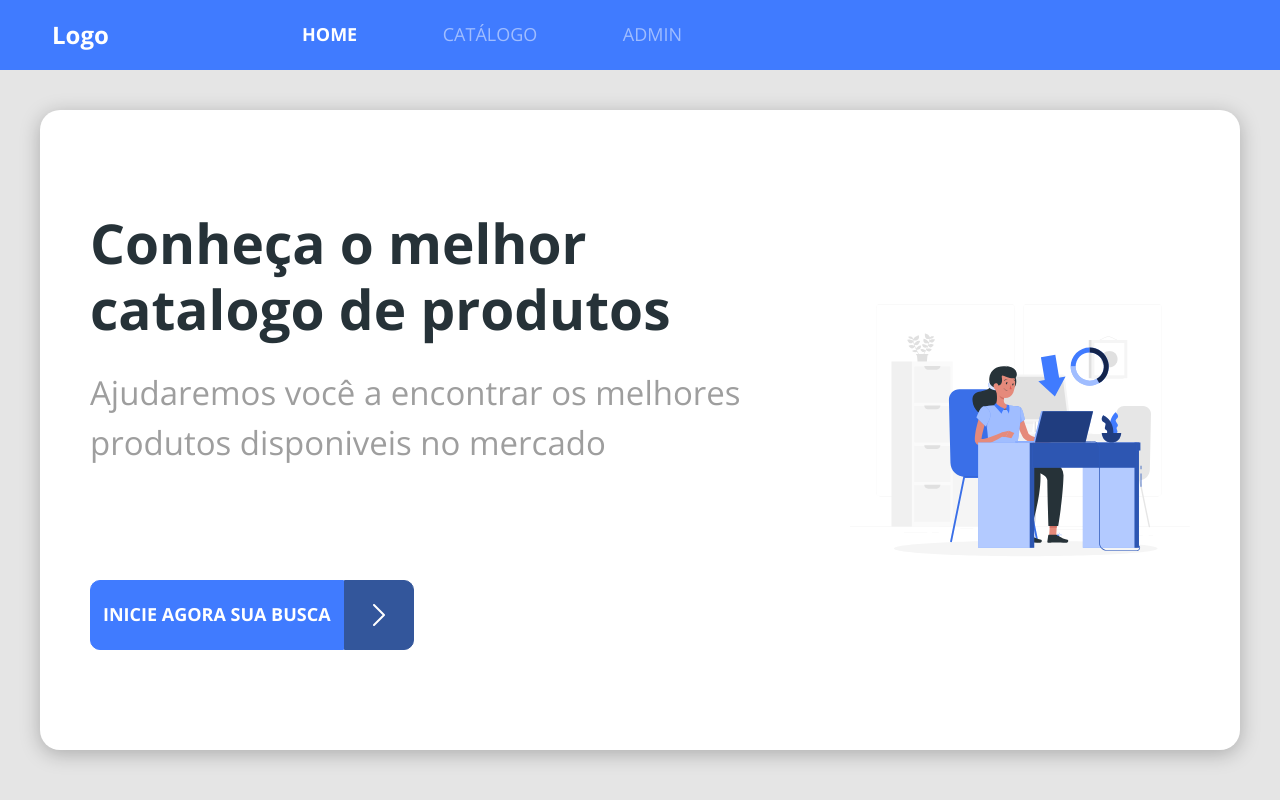
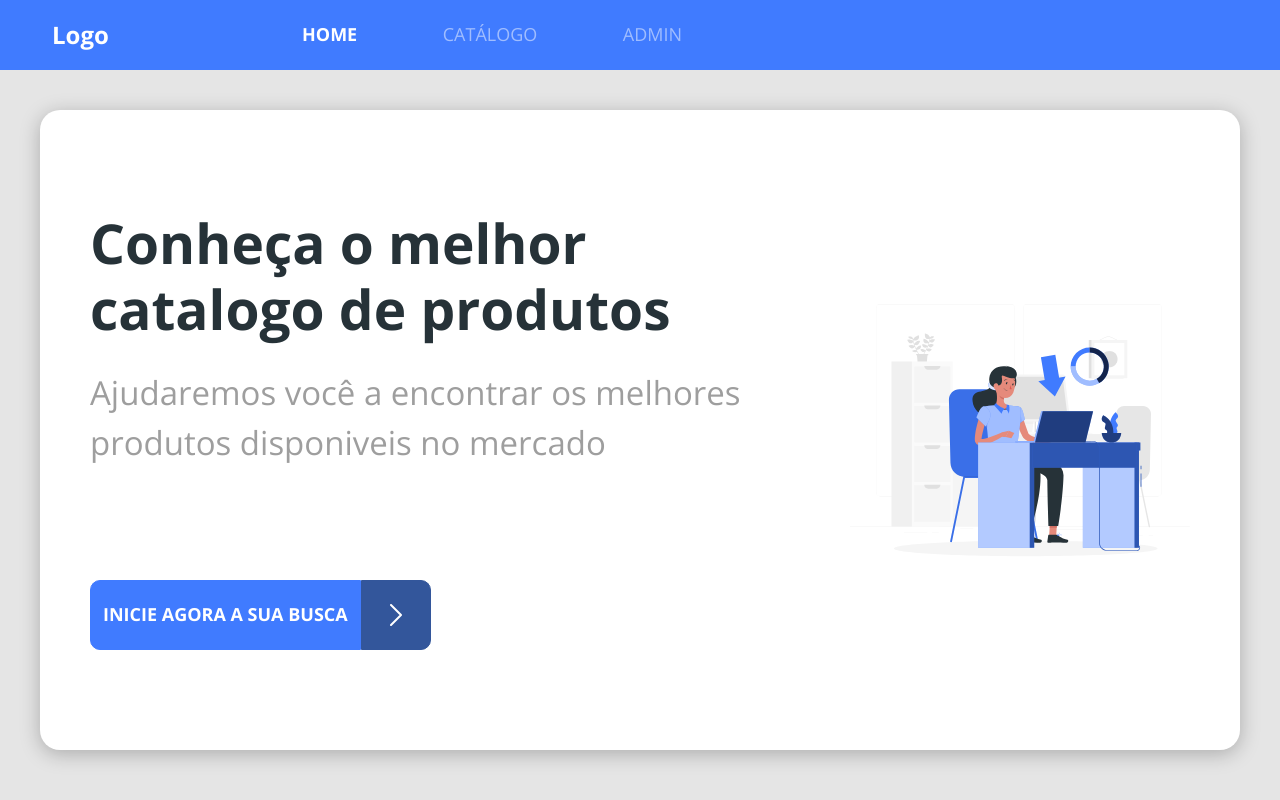
Before and after one commit to linconviana/projeto_react_spring, a React (Create React App) app in the folder frontweb/: page / in a window 1280 px wide. Built offline with nearby package versions, Linux system fonts and the light colour scheme.

Commit message:
add props

```diff
--- a/frontweb/src/components/ButtonIcon/index.tsx
+++ b/frontweb/src/components/ButtonIcon/index.tsx
@@ -2,11 +2,15 @@
 
 import { ReactComponent as ArrowIcon } from "assets/images/arrow.svg";
 
-const ButtonIcon = () => {
+type Props = {
+  text: string;
+}
+
+const ButtonIcon = ({text} : Props) => {
   return (
     <div className="btn-container">
       <button type="button" className="btn btn-primary btn-icon">
-        <h6>Inicie agora sua busca</h6>
+        <h6>{text}</h6>
       </button>
       <div className="btn-icon-container">
         <ArrowIcon />
--- a/frontweb/src/pages/Home/index.tsx
+++ b/frontweb/src/pages/Home/index.tsx
@@ -19,7 +19,7 @@
           </div>
           <div>
             <Link to="/products">
-              <ButtonIcon />
+              <ButtonIcon text="Inicie agora a sua busca"/>
             </Link>
           </div>
         </div>
```
